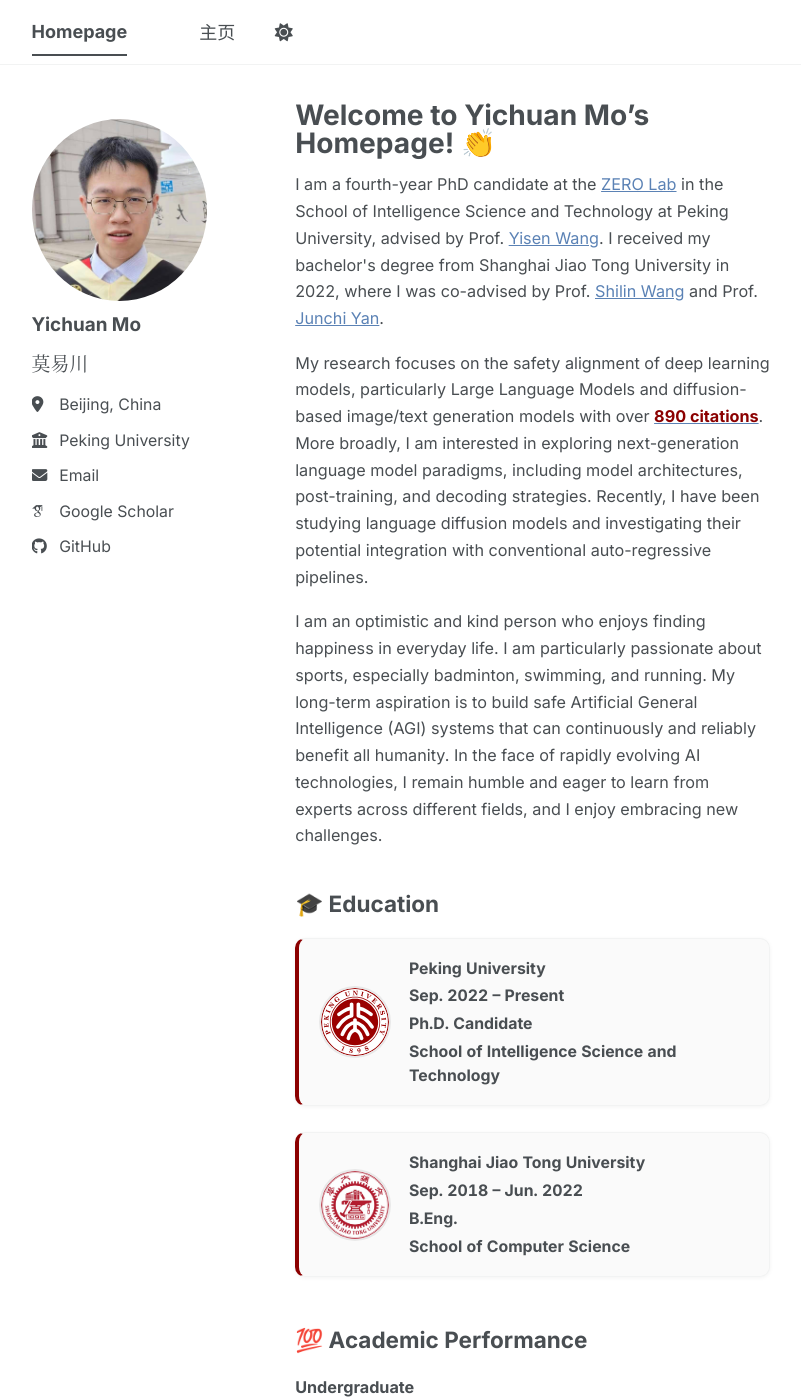
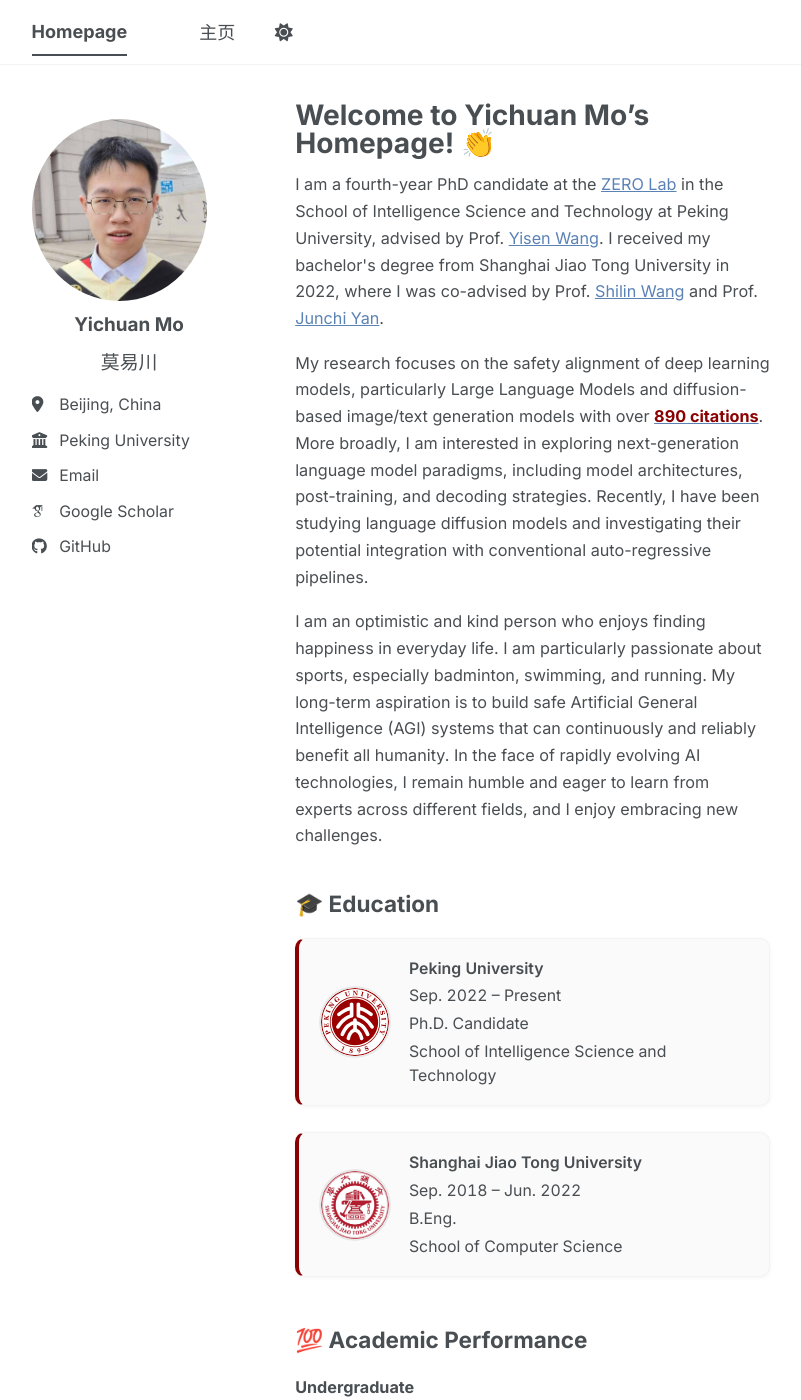
Before and after one commit to mo666666/mo666666.github.io, a Jekyll site: the page built from _pages/about.md, in a window 1280 px wide and 1400 px high. Shown: the whole window, without its empty margins (164-965 px from the left). Built offline with Jekyll 4.4.1, drawn with Linux system fonts in a browser that asks for light colours; some web fonts are replaced; a script bundle is joined from its source files by our own code; library files that are not in the unit come from our copies.

Commit message:
Refactor font weights and alignment in publications and sidebar styles for consistency and improved readability

```diff
--- a/_sass/layout/_publications.scss
+++ b/_sass/layout/_publications.scss
@@ -86,10 +86,14 @@
 .homepage-education__degree,
 .homepage-education__dept {
   font-size: 0.88rem;
-  font-weight: 700;
+  font-weight: 400;
   line-height: 1.5;
   color: var(--global-text-color);
   margin: 0;
+}
+
+.homepage-education__school {
+  font-weight: 600;
 }
 
 /* Normalise general body text on homepage to match the papers section size */
--- a/_sass/layout/_sidebar.scss
+++ b/_sass/layout/_sidebar.scss
@@ -192,6 +192,7 @@
   font-size: 1.05rem;
   font-weight: 700;
   line-height: 1.5;
+  text-align: center;
 }
 
 .sidebar .author__desktop {
@@ -218,9 +219,10 @@
 }
 
 .sidebar .author__bio {
-  font-family: "Songti SC", "STSong", "SimSun", "Noto Serif CJK SC", Georgia, serif;
+  font-family: $sans-serif;
   font-size: 1.05rem;
   line-height: 1.5;
+  text-align: center;
 }
 
 .author__bio-nowrap {
```
